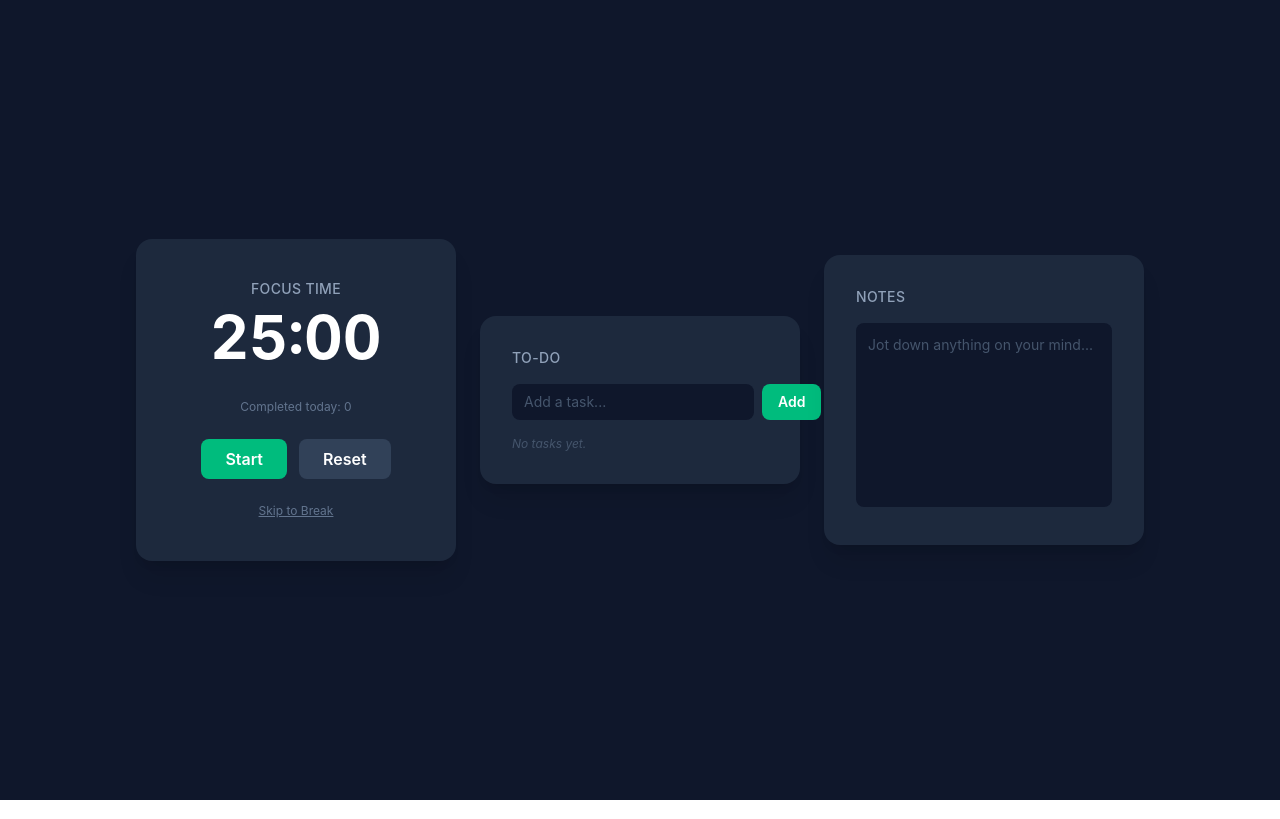
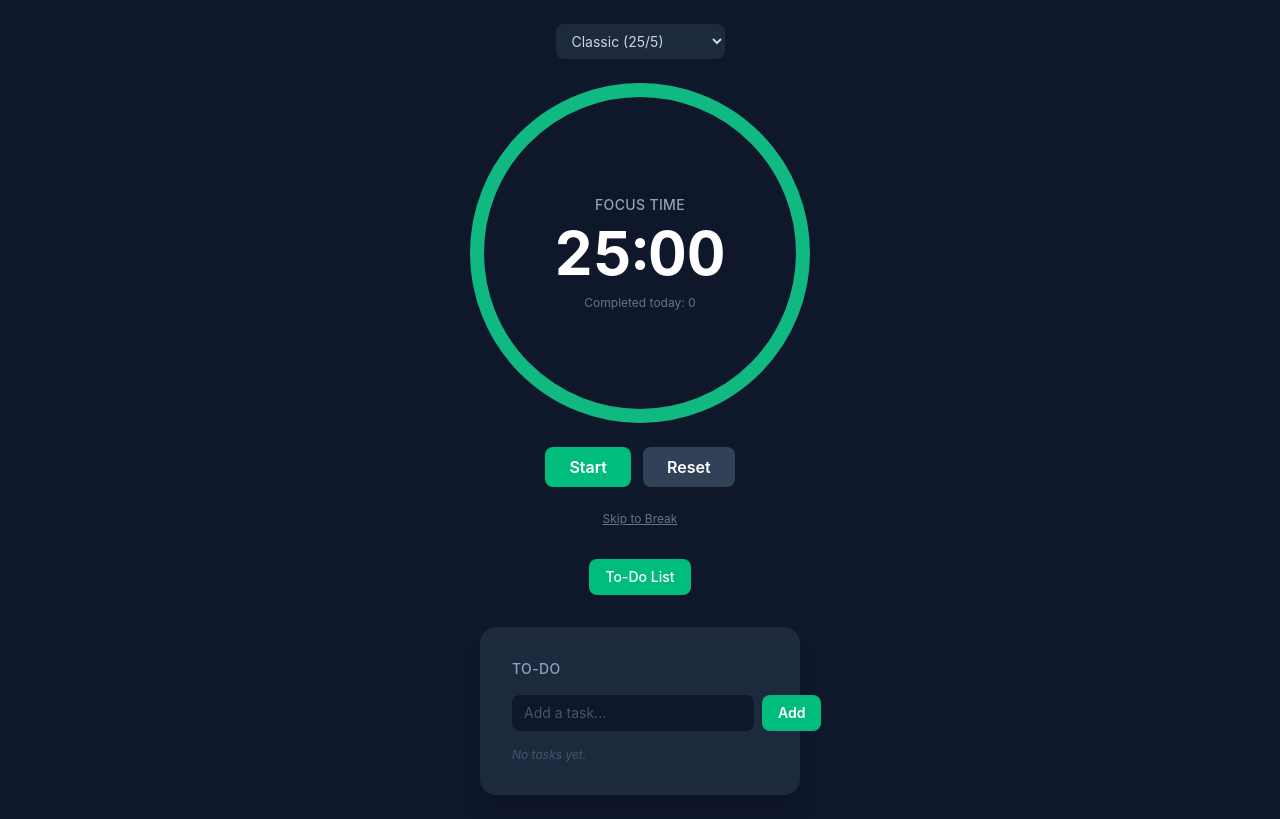
Before and after one commit to JFinne/PomodoroApp, a React (Vite) app: page / in a window 1280 px wide. Built offline with nearby package versions, Linux system fonts and the light colour scheme.

Commit message:
Removed notes tab as it seemed unnecessary for this project. Made the timer into a circular progress bar, as well as made it front and center and the focus of the page. Turned the ToDo List portion into a toggleable 'addon' to allow for custommizability as we add more of these addon style tools.

```diff
--- a/src/App.tsx
+++ b/src/App.tsx
@@ -1,15 +1,7 @@
-import Timer from './components/Timer/Timer';
-import TodoList from './components/TodoList/TodoList';
-import Notes from './components/Notes/Notes';
+import Dashboard from './components/Layout/Dashboard';
 
 function App() {
-  return (
-    <div className="min-h-screen bg-slate-900 flex items-center justify-center gap-6 p-6">
-      <Timer />
-      <TodoList />
-      <Notes />
-    </div>
-  );
+  return <Dashboard />;
 }
 
 export default App;
--- /dev/null
+++ b/src/components/Layout/AddonMenu.tsx
@@ -0,0 +1,33 @@
+import type { AddonConfig } from '../../types';
+
+interface AddonMenuProps {
+  addons: AddonConfig[];
+  openPanels: Record<string, boolean>;
+  onToggle: (key: string) => void;
+}
+
+function AddonMenu({ addons, openPanels, onToggle }: AddonMenuProps) {
+  return (
+    <div className="flex gap-2">
+      {addons.map((addon) => {
+        const isOpen = Boolean(openPanels[addon.key]);
+        return (
+          <button
+            key={addon.key}
+            onClick={() => onToggle(addon.key)}
+            aria-pressed={isOpen}
+            className={`text-sm font-medium px-4 py-2 rounded-lg transition-colors ${
+              isOpen
+                ? 'bg-emerald-500 text-white'
+                : 'bg-slate-800 text-slate-400 hover:bg-slate-700'
+            }`}
+          >
+            {addon.label}
+          </button>
+        );
+      })}
+    </div>
+  );
+}
+
+export default AddonMenu;
--- /dev/null
+++ b/src/components/Layout/Dashboard.tsx
@@ -0,0 +1,33 @@
+import useLocalStorage from '../../hooks/useLocalStorage';
+import Timer from '../Timer/Timer';
+import TodoList from '../TodoList/TodoList';
+import AddonMenu from './AddonMenu';
+import type { AddonConfig } from '../../types';
+
+const ADDONS: AddonConfig[] = [{ key: 'todo', label: 'To-Do List' }];
+
+function Dashboard() {
+  const [openPanels, setOpenPanels] = useLocalStorage<Record<string, boolean>>(
+    'openPanels',
+    { todo: true } // To-Do list visible by default on first visit
+  );
+
+  function togglePanel(key: string) {
+    setOpenPanels({ ...openPanels, [key]: !openPanels[key] });
+  }
+
+  return (
+    <div className="min-h-screen bg-slate-900 flex flex-col items-center justify-center gap-8 p-6">
+      <Timer />
+
+      <AddonMenu addons={ADDONS} openPanels={openPanels} onToggle={togglePanel} />
+
+      {/* Conditionally rendered based on toggle state. Each
+          panel checks its own key — this is the pattern every
+          future addon will follow. */}
+      {openPanels.todo && <TodoList />}
+    </div>
+  );
+}
+
+export default Dashboard;
--- a/src/components/Notes/Notes.tsx
+++ /dev/null
@@ -1,26 +0,0 @@
-import useLocalStorage from '../../hooks/useLocalStorage';
-
-function Notes() {
-  const [notes, setNotes] = useLocalStorage<string>('notes', '');
-
-  return (
-    <div className="bg-slate-800 rounded-2xl shadow-xl p-8 w-80">
-      <h2 className="text-slate-400 text-sm font-medium uppercase tracking-wide mb-4">
-        Notes
-      </h2>
-
-      <textarea
-        value={notes}
-        onChange={(event) => setNotes(event.target.value)}
-        placeholder="Jot down anything on your mind..."
-        aria-label="Notes"
-        rows={8}
-        className="w-full bg-slate-900 text-white text-sm rounded-lg p-3
-                   placeholder:text-slate-600 outline-none resize-none
-                   focus:ring-2 focus:ring-emerald-500"
-      />
-    </div>
-  );
-}
-
-export default Notes;
--- /dev/null
+++ b/src/components/Timer/CircularProgress.tsx
@@ -0,0 +1,69 @@
+import type { ReactNode } from 'react';
+
+interface CircularProgressProps {
+  progress: number;    // 0 (empty) to 1 (full)
+  size?: number;        // diameter in pixels
+  strokeWidth?: number;
+  trackColor?: string;
+  progressColor?: string;
+  children?: ReactNode;  // content rendered in the center (the time text)
+}
+
+function CircularProgress({
+  progress,
+  size = 320,
+  strokeWidth = 12,
+  trackColor = '#1e293b',   // slate-800
+  progressColor = '#10b981', // emerald-500
+  children,
+}: CircularProgressProps) {
+  // Radius has to account for stroke width, or the ring's edge
+  // gets clipped by the SVG's own boundary.
+  const radius = (size - strokeWidth) / 2;
+  const circumference = 2 * Math.PI * radius;
+
+  // Clamp progress to [0, 1] defensively — a stray negative or
+  // >1 value (e.g. from a bug elsewhere) would otherwise draw a
+  // visually broken ring instead of just capping sensibly.
+  const clampedProgress = Math.min(1, Math.max(0, progress));
+  const dashOffset = circumference * (1 - clampedProgress);
+
+  return (
+    // relative positioning lets us absolutely-center the
+    // children (time text) directly on top of the SVG ring.
+    <div className="relative" style={{ width: size, height: size }}>
+      <svg width={size} height={size} className="-rotate-90">
+        {/* Track: the full, dim background ring */}
+        <circle
+          cx={size / 2}
+          cy={size / 2}
+          r={radius}
+          fill="none"
+          stroke={trackColor}
+          strokeWidth={strokeWidth}
+        />
+        {/* Progress: drawn on top, animates via dashoffset */}
+        <circle
+          cx={size / 2}
+          cy={size / 2}
+          r={radius}
+          fill="none"
+          stroke={progressColor}
+          strokeWidth={strokeWidth}
+          strokeDasharray={circumference}
+          strokeDashoffset={dashOffset}
+          strokeLinecap="round"
+          style={{ transition: 'stroke-dashoffset 1s linear' }}
+        />
+      </svg>
+
+      {/* Centered content sits in a separate absolutely-positioned
+          div, layered on top of the SVG via the parent's `relative`. */}
+      <div className="absolute inset-0 flex items-center justify-center">
+        {children}
+      </div>
+    </div>
+  );
+}
+
+export default CircularProgress;
--- a/src/components/Timer/Timer.tsx
+++ b/src/components/Timer/Timer.tsx
@@ -1,9 +1,18 @@
 import useTimer, { SESSION_TYPES } from '../../hooks/useTimer';
 import { formatTime } from '../../utils/timeFormat';
+import { PRESETS } from '../../utils/presets';
+import CircularProgress from './CircularProgress';
+
+const sessionLabels: Record<string, string> = {
+  [SESSION_TYPES.WORK]: 'Focus Time',
+  [SESSION_TYPES.SHORT_BREAK]: 'Short Break',
+  [SESSION_TYPES.LONG_BREAK]: 'Long Break',
+};
 
 function Timer() {
   const {
     timeLeft,
+    totalDuration,
     sessionType,
     isRunning,
     completedWorkSessions,
@@ -11,44 +20,56 @@ function Timer() {
     pause,
     reset,
     switchSession,
+    applyPreset,
   } = useTimer({
-    workDuration: 25 * 60,
-    shortBreakDuration: 5 * 60,
-    longBreakDuration: 15 * 60,
+    initialPreset: PRESETS[0],
     onSessionComplete: (finishedType) => {
       console.log(`${finishedType} session complete!`);
     },
   });
 
-  // Small derived lookup so the JSX below stays clean — maps
-  // the internal sessionType value to what's actually displayed.
-  const sessionLabels: Record<string, string> = {
-    [SESSION_TYPES.WORK]: 'Focus Time',
-    [SESSION_TYPES.SHORT_BREAK]: 'Short Break',
-    [SESSION_TYPES.LONG_BREAK]: 'Long Break',
-  };
+  // The ring drains as time passes, so progress should shrink
+  // as timeLeft shrinks — timeLeft / totalDuration gives exactly
+  // that: 1 at the start of a session, 0 right at the end.
+  const progress = timeLeft / totalDuration;
+
+  function handlePresetChange(event: React.ChangeEvent<HTMLSelectElement>) {
+    const selected = PRESETS.find((preset) => preset.id === event.target.value);
+    if (selected) applyPreset(selected);
+  }
 
   return (
-    <div>
-      <div className="bg-slate-800 rounded-2xl shadow-xl p-10 w-80 text-center">
+    <div className="flex flex-col items-center gap-6">
+      {/* Preset dropdown sits above the ring */}
+      <select
+        onChange={handlePresetChange}
+        defaultValue={PRESETS[0].id}
+        aria-label="Choose a timer preset"
+        className="bg-slate-800 text-slate-300 text-sm rounded-lg px-3 py-2
+                   outline-none focus:ring-2 focus:ring-emerald-500 cursor-pointer"
+      >
+        {PRESETS.map((preset) => (
+          <option key={preset.id} value={preset.id}>
+            {preset.label}
+          </option>
+        ))}
+      </select>
 
-        <h2 className="text-slate-400 text-sm font-medium uppercase tracking-wide mb-2">
+      <CircularProgress progress={progress} size={340} strokeWidth={14}>
+        <div className="flex flex-col items-center">
+          <span className="text-slate-400 text-sm font-medium uppercase tracking-wide mb-2">
             {sessionLabels[sessionType]}
-        </h2>
-
-        {/* This is the key swap: formatTime(timeLeft) instead of
-            the hardcoded "25:00" string. */}
-        <p className="text-white text-6xl font-bold tabular-nums mb-8">
+          </span>
+          <span className="text-white text-6xl font-bold tabular-nums">
             {formatTime(timeLeft)}
-        </p>
-
-        <p className="text-slate-500 text-xs mb-6">
+          </span>
+          <span className="text-slate-500 text-xs mt-3">
             Completed today: {completedWorkSessions}
-        </p>
+          </span>
+        </div>
+      </CircularProgress>
 
       <div className="flex justify-center gap-3">
-          {/* Swap Start/Pause based on isRunning, same pattern
-              we discussed for TimerControls earlier. */}
         {isRunning ? (
           <button
             onClick={pause}
@@ -78,12 +99,10 @@ function Timer() {
 
       <button
         onClick={() => switchSession(SESSION_TYPES.SHORT_BREAK)}
-          className="text-slate-500 hover:text-slate-300 text-xs mt-6 underline
-                     transition-colors"
+        className="text-slate-500 hover:text-slate-300 text-xs underline transition-colors"
       >
         Skip to Break
       </button>
-      </div>
     </div>
   );
 }
--- a/src/hooks/useTimer.ts
+++ b/src/hooks/useTimer.ts
@@ -1,9 +1,6 @@
 import { useState, useRef, useEffect, useCallback } from 'react';
+import type { Preset } from '../types';
 
-// A union type: sessionType can ONLY ever be one of these three
-// exact strings. If you typo 'WROK' anywhere, TypeScript flags
-// it immediately, at write-time, instead of you discovering the
-// bug at runtime when the timer silently doesn't switch modes.
 export type SessionType = 'work' | 'shortBreak' | 'longBreak';
 
 export const SESSION_TYPES: Record<string, SessionType> = {
@@ -12,25 +9,31 @@ export const SESSION_TYPES: Record<string, SessionType> = {
   LONG_BREAK: 'longBreak',
 };
 
-// The shape of the config object useTimer accepts. Every field
-// is optional (the `?`) because we provide defaults below —
-// TypeScript enforces that if you DO pass a value, it has to be
-// the right type (e.g. workDuration must be a number, not a string).
+/**
+ * Durations now live in their OWN state object, separate from
+ * everything else. This is the change that makes preset
+ * switching possible: in the previous version, workDuration
+ * etc. were just parameters captured once when the hook first
+ * ran — there was no way to change them afterward. Now they're
+ * real state, so applyPreset() can update them at any time, and
+ * every calculation that depends on them (getDurationForSession)
+ * automatically picks up the new values on the next render.
+ */
+interface Durations {
+  work: number;
+  shortBreak: number;
+  longBreak: number;
+}
+
 interface UseTimerConfig {
-  workDuration?: number;
-  shortBreakDuration?: number;
-  longBreakDuration?: number;
+  initialPreset: Preset;
   sessionsBeforeLongBreak?: number;
   onSessionComplete?: (sessionType: SessionType) => void;
 }
 
-// The shape of what the hook returns. Writing this out explicitly
-// means any component using this hook gets autocomplete AND
-// type-checking on timeLeft, start, pause, etc. — your editor
-// will warn you if you try to call start() with an argument, for
-// instance, since start takes none.
 interface UseTimerReturn {
   timeLeft: number;
+  totalDuration: number;      // duration of the CURRENT session type — needed for the progress ring's math
   sessionType: SessionType;
   isRunning: boolean;
   completedWorkSessions: number;
@@ -38,39 +41,42 @@ interface UseTimerReturn {
   pause: () => void;
   reset: () => void;
   switchSession: (type: SessionType) => void;
+  applyPreset: (preset: Preset) => void;
 }
 
 function useTimer({
-  workDuration = 25 * 60,
-  shortBreakDuration = 5 * 60,
-  longBreakDuration = 15 * 60,
+  initialPreset,
   sessionsBeforeLongBreak = 4,
   onSessionComplete,
-}: UseTimerConfig = {}): UseTimerReturn {
+}: UseTimerConfig): UseTimerReturn {
+  const [durations, setDurations] = useState<Durations>({
+    work: initialPreset.workDuration,
+    shortBreak: initialPreset.shortBreakDuration,
+    longBreak: initialPreset.longBreakDuration,
+  });
+
   const [sessionType, setSessionType] = useState<SessionType>(SESSION_TYPES.WORK);
-  const [timeLeft, setTimeLeft] = useState<number>(workDuration);
+  const [timeLeft, setTimeLeft] = useState<number>(initialPreset.workDuration);
   const [isRunning, setIsRunning] = useState<boolean>(false);
   const [completedWorkSessions, setCompletedWorkSessions] = useState<number>(0);
 
-  // useRef needs a type argument for what it'll hold. Since
-  // setInterval in the browser returns a `number` (a numeric
-  // timer ID), and the ref starts out holding nothing, we type
-  // it as number | null and initialize with null.
   const intervalRef = useRef<number | null>(null);
 
+  // Now reads from `durations` STATE instead of fixed params,
+  // so it always reflects whatever preset is currently active.
   const getDurationForSession = useCallback(
     (type: SessionType): number => {
       switch (type) {
         case SESSION_TYPES.SHORT_BREAK:
-          return shortBreakDuration;
+          return durations.shortBreak;
         case SESSION_TYPES.LONG_BREAK:
-          return longBreakDuration;
+          return durations.longBreak;
         case SESSION_TYPES.WORK:
         default:
-          return workDuration;
+          return durations.work;
       }
     },
-    [workDuration, shortBreakDuration, longBreakDuration]
+    [durations]
   );
 
   useEffect(() => {
@@ -127,8 +133,29 @@ function useTimer({
     [getDurationForSession]
   );
 
+  /**
+   * Switching presets always resets to a fresh WORK session
+   * rather than trying to preserve progress in whatever session
+   * was active — mixing "3 minutes left of a 25-minute session"
+   * with a switch to the 50-minute preset doesn't have a
+   * sensible meaning, so we just start clean.
+   */
+  const applyPreset = useCallback((preset: Preset) => {
+    setIsRunning(false);
+    setDurations({
+      work: preset.workDuration,
+      shortBreak: preset.shortBreakDuration,
+      longBreak: preset.longBreakDuration,
+    });
+    setSessionType(SESSION_TYPES.WORK);
+    setTimeLeft(preset.workDuration);
+  }, []);
+
+  const totalDuration = getDurationForSession(sessionType);
+
   return {
     timeLeft,
+    totalDuration,
     sessionType,
     isRunning,
     completedWorkSessions,
@@ -136,6 +163,7 @@ function useTimer({
     pause,
     reset,
     switchSession,
+    applyPreset,
   };
 }
 
--- /dev/null
+++ b/src/utils/presets.ts
@@ -0,0 +1,30 @@
+import type { Preset } from '../types';
+
+/**
+ * Presets as DATA, not hardcoded UI. Adding a fourth preset
+ * later is a one-line addition here — the dropdown component
+ * that renders these never needs to change.
+ */
+export const PRESETS: Preset[] = [
+  {
+    id: 'classic',
+    label: 'Classic (25/5)',
+    workDuration: 25 * 60,
+    shortBreakDuration: 5 * 60,
+    longBreakDuration: 15 * 60,
+  },
+  {
+    id: 'deep-work',
+    label: 'Deep Work (50/10)',
+    workDuration: 50 * 60,
+    shortBreakDuration: 10 * 60,
+    longBreakDuration: 20 * 60,
+  },
+  {
+    id: 'quick-sprint',
+    label: 'Quick Sprint (15/3)',
+    workDuration: 15 * 60,
+    shortBreakDuration: 3 * 60,
+    longBreakDuration: 10 * 60,
+  },
+];
```
Lines whose indentation alone changed are shown as unchanged.
